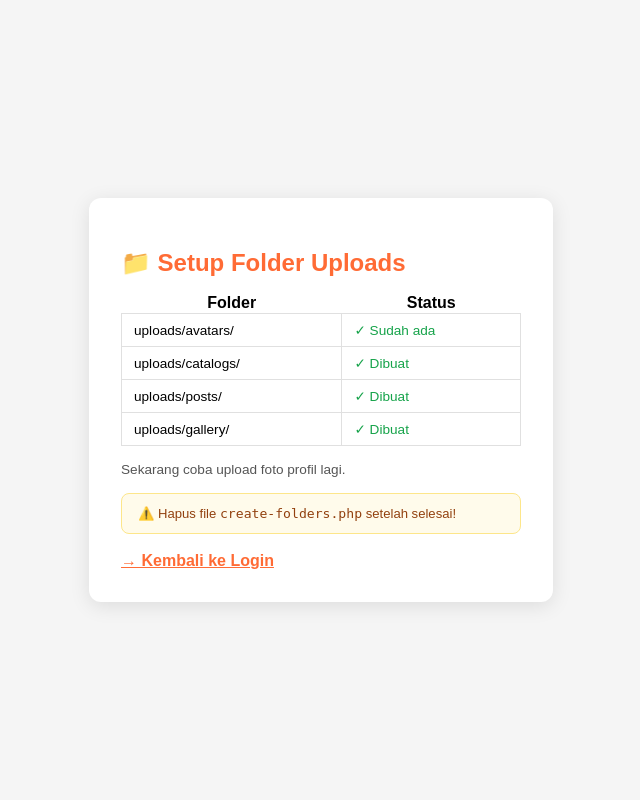
After one commit to adipurnama42/yummyspot.com, a PHP site: page /yummyspot/create-folders.php in a window 1280 px wide. The commit adds this page. Shown: the whole page, without its empty margins (319-959 px from the left). Run offline with PHP 8.4, Linux system fonts and the light colour scheme.

Commit message:
23/05/2026 Adi Update

```diff
--- /dev/null
+++ b/create-folders.php
@@ -0,0 +1,48 @@
+<?php
+// ============================================================
+// YUMMYSPOT — Buat folder uploads
+// Akses SEKALI: http://localhost/yummyspot/create-folders.php
+// Hapus setelah selesai!
+// ============================================================
+$base = __DIR__ . '/uploads/';
+$folders = ['avatars', 'catalogs', 'posts', 'gallery'];
+$results = [];
+
+foreach ($folders as $f) {
+    $path = $base . $f;
+    if (!is_dir($path)) {
+        $ok = mkdir($path, 0755, true);
+        $results[] = [$f, $ok ? '✓ Dibuat' : '✗ Gagal', $ok];
+    } else {
+        $results[] = [$f, '✓ Sudah ada', true];
+    }
+    // Pastikan writable
+    if (is_dir($path) && !is_writable($path)) {
+        chmod($path, 0755);
+        $results[] = [$f, '⚠ Diperbaiki permission', true];
+    }
+}
+?>
+<!DOCTYPE html>
+<html lang="id">
+<head><meta charset="UTF-8"><title>Create Folders</title>
+<style>body{font-family:sans-serif;background:#f5f5f5;display:flex;align-items:center;justify-content:center;min-height:100vh;margin:0}.box{background:#fff;border-radius:12px;padding:2rem;max-width:400px;width:100%;box-shadow:0 4px 20px rgba(0,0,0,.1)}table{width:100%;border-collapse:collapse;margin:1rem 0}td{padding:.5rem .75rem;border:1px solid #e0e0e0;font-size:.85rem}.ok{color:#16a34a}.err{color:#dc2626}.warn{background:#fffbeb;border:1px solid #fde68a;border-radius:8px;padding:.75rem 1rem;font-size:.82rem;color:#92400e;margin-top:1rem}a{color:#FF6B35;font-weight:700}</style>
+</head>
+<body>
+<div class="box">
+  <h2 style="color:#FF6B35;margin-bottom:.5rem;">📁 Setup Folder Uploads</h2>
+  <table>
+    <thead><tr><th>Folder</th><th>Status</th></tr></thead>
+    <tbody>
+      <?php foreach ($results as [$folder, $status, $ok]): ?>
+      <tr><td>uploads/<?= $folder ?>/</td><td class="<?= $ok?'ok':'err' ?>"><?= $status ?></td></tr>
+      <?php endforeach; ?>
+    </tbody>
+  </table>
+  <p style="font-size:.85rem;color:#555;">Sekarang coba upload foto profil lagi.</p>
+  <div class="warn">⚠️ Hapus file <code>create-folders.php</code> setelah selesai!</div>
+  <br>
+  <a href="login.php">→ Kembali ke Login</a>
+</div>
+</body>
+</html>
```
Also changed, not shown: index.php (+10 -2 lines), profile.php (+20 -5 lines), uploads/avatars/img_6a1074be5e1d87.89919834.png (added).
